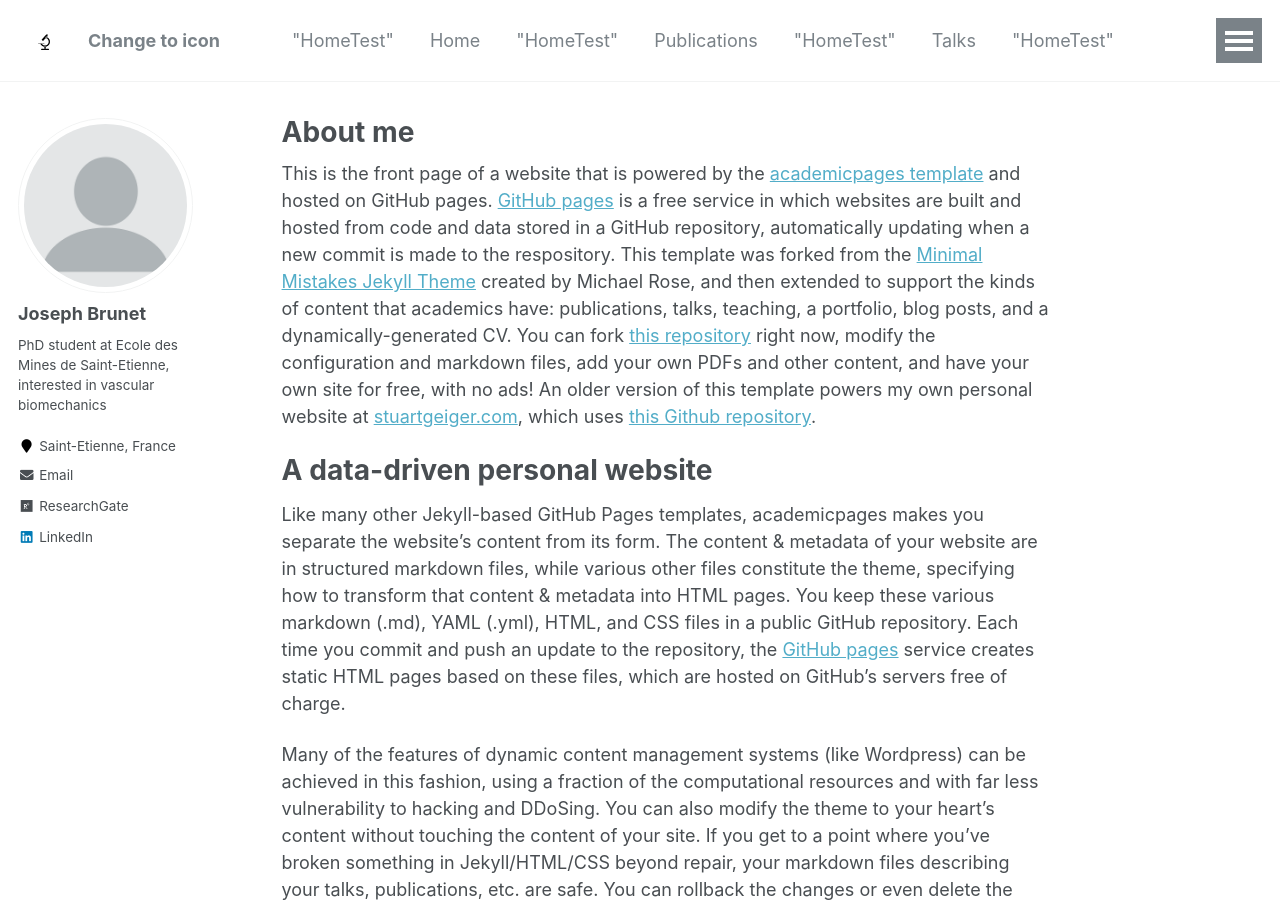
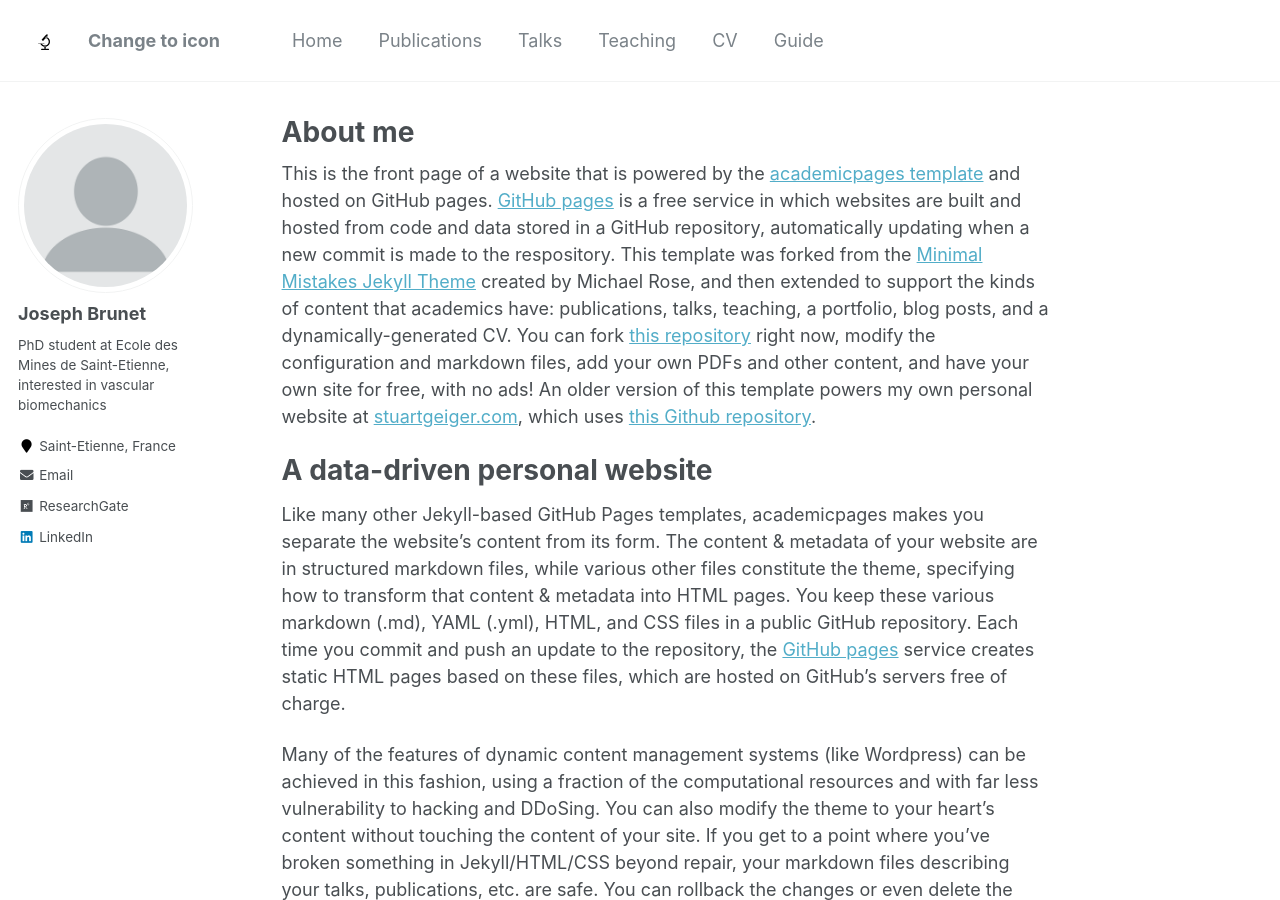
Before and after one commit to JosephBrunet/JosephBrunet.github.io, a Jekyll site: the page built from _pages/about.md, in a window 1280 px wide and 900 px high. Built offline with Jekyll 4.4.1, drawn with Linux system fonts in a browser that asks for light colours.

Commit message:
Update masthead.html

```diff
--- a/_includes/masthead.html
+++ b/_includes/masthead.html
@@ -16,7 +16,6 @@
               {% else %}
               {% assign domain = base_path %}
             {% endif %}
-            <li class="masthead__menu-item"><a href="{{ base_path }}/">"HomeTest"</a></li>
             <li class="masthead__menu-item"><a href="{{ domain }}{{ link.url }}">{{ link.title }}</a></li>
           {% endfor %}
         </ul>
```
